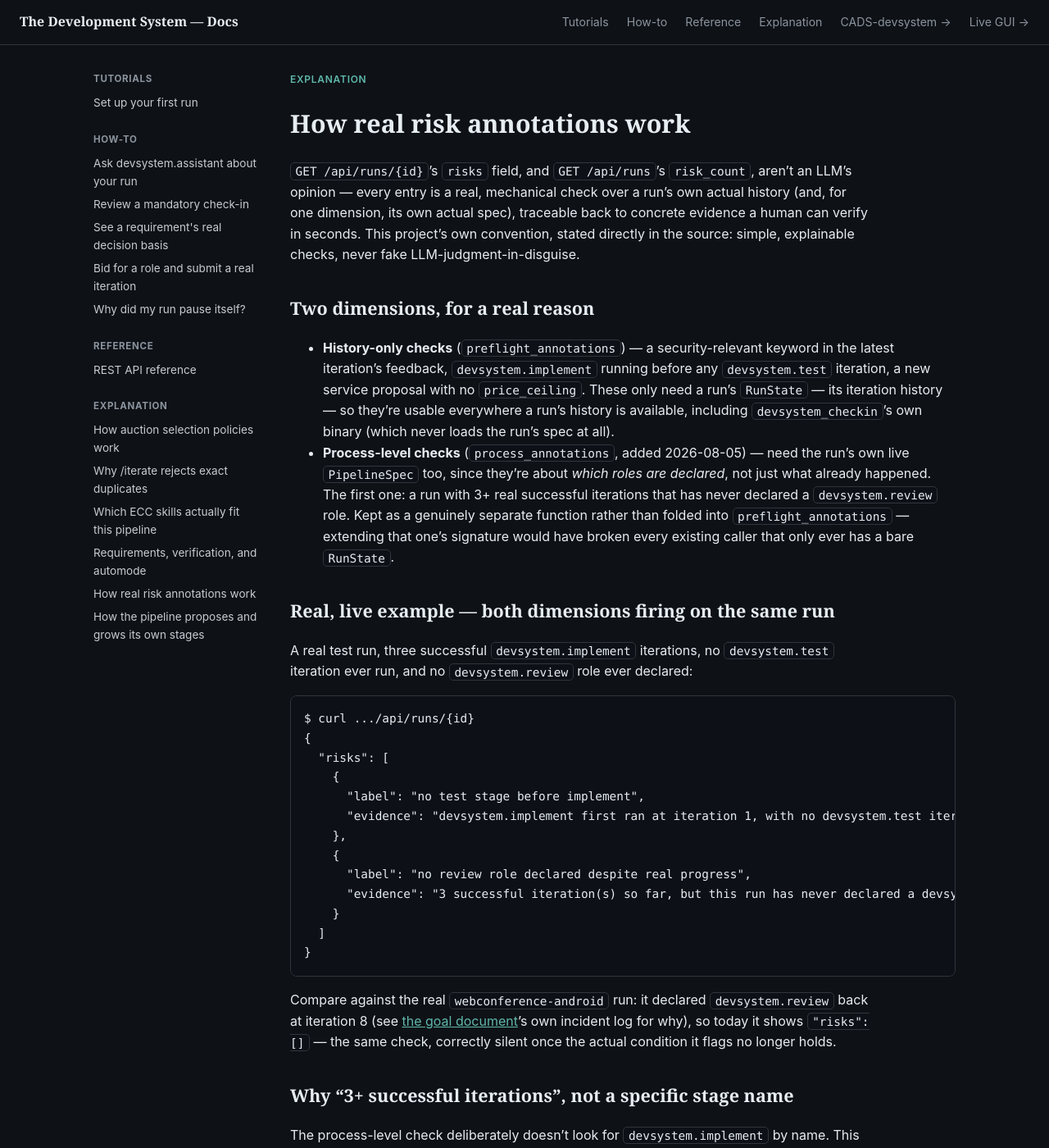
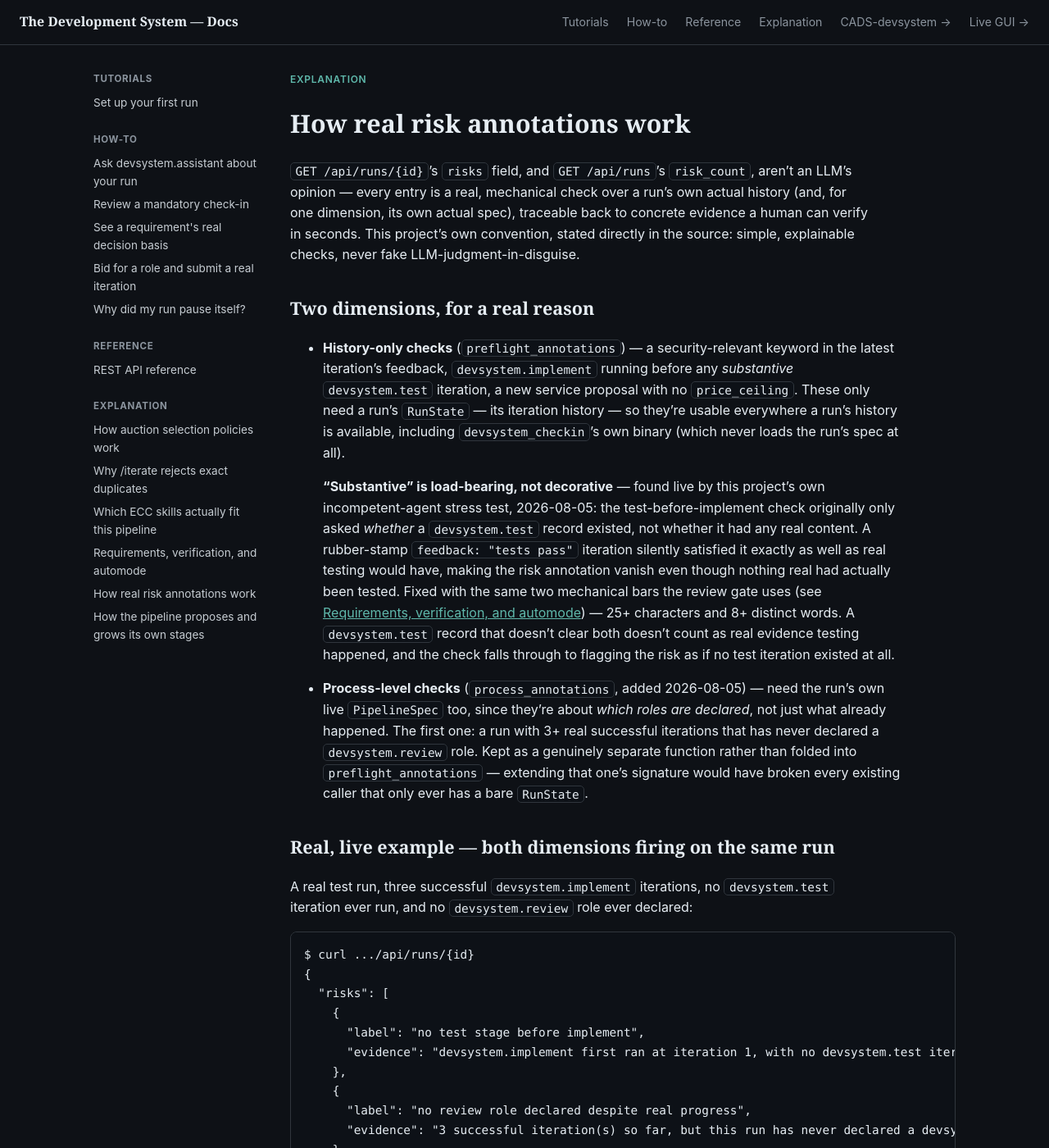
Before and after one commit to scimbe/CADS-devsystem-docs, a Jekyll site: the page built from _explanation/risk-annotations.md, in a window 1280 px wide and 1400 px high. Shown: the whole window at 82% size. Built offline with Jekyll 4.4.1, drawn with Linux system fonts in a browser that asks for light colours; some of the changed text lies outside the part shown.

Commit message:
explanation: fix a real stale example + document the rubber-stamp-test fix
Real docs bug found live, not assumed from the diff: this page's own
worked example used the pre-CADS-devsystem@49d6544 evidence string
for "no test stage before implement" -- confirmed against the actual
deployment (a fresh 3-iteration run, no test, no review) that the
real evidence text now includes the substance-bar explanation this
page never mentioned at all.

Documented the real incident: the check originally only asked whether
a devsystem.test record existed, not whether it had any content -- a
rubber-stamp "tests pass" iteration silently satisfied it. Fixed with
the same two mechanical bars the review gate uses, cross-linked to
that page rather than re-explained.

Hermetic Jekyll build confirmed green.

```diff
--- a/_explanation/risk-annotations.md
+++ b/_explanation/risk-annotations.md
@@ -15,10 +15,21 @@ LLM-judgment-in-disguise.
 ## Two dimensions, for a real reason
 
 - **History-only checks** (`preflight_annotations`) — a security-relevant keyword in the latest
-  iteration's feedback, `devsystem.implement` running before any `devsystem.test` iteration, a new
-  service proposal with no `price_ceiling`. These only need a run's `RunState` — its iteration
-  history — so they're usable everywhere a run's history is available, including
+  iteration's feedback, `devsystem.implement` running before any *substantive* `devsystem.test`
+  iteration, a new service proposal with no `price_ceiling`. These only need a run's `RunState` —
+  its iteration history — so they're usable everywhere a run's history is available, including
   `devsystem_checkin`'s own binary (which never loads the run's spec at all).
+
+  **"Substantive" is load-bearing, not decorative** — found live by this project's own
+  incompetent-agent stress test, 2026-08-05: the test-before-implement check originally only asked
+  *whether* a `devsystem.test` record existed, not whether it had any real content. A rubber-stamp
+  `feedback: "tests pass"` iteration silently satisfied it exactly as well as real testing would
+  have, making the risk annotation vanish even though nothing real had actually been tested. Fixed
+  with the same two mechanical bars the review gate uses (see
+  [Requirements, verification, and automode]({{ '/explanation/requirements-and-automode/' | relative_url }})) —
+  25+ characters and 8+ distinct words. A `devsystem.test` record that doesn't clear both doesn't
+  count as real evidence testing happened, and the check falls through to flagging the risk as if
+  no test iteration existed at all.
 - **Process-level checks** (`process_annotations`, added 2026-08-05) — need the run's own live
   `PipelineSpec` too, since they're about *which roles are declared*, not just what already
   happened. The first one: a run with 3+ real successful iterations that has never declared a
@@ -37,7 +48,7 @@ $ curl .../api/runs/{id}
   "risks": [
     {
       "label": "no test stage before implement",
-      "evidence": "devsystem.implement first ran at iteration 1, with no devsystem.test iteration before it"
+      "evidence": "devsystem.implement first ran at iteration 1, with no devsystem.test iteration before it that's substantive enough to count as real evidence testing happened (25+ characters and 8+ distinct words of feedback, not a rubber-stamp)"
     },
     {
       "label": "no review role declared despite real progress",
```
